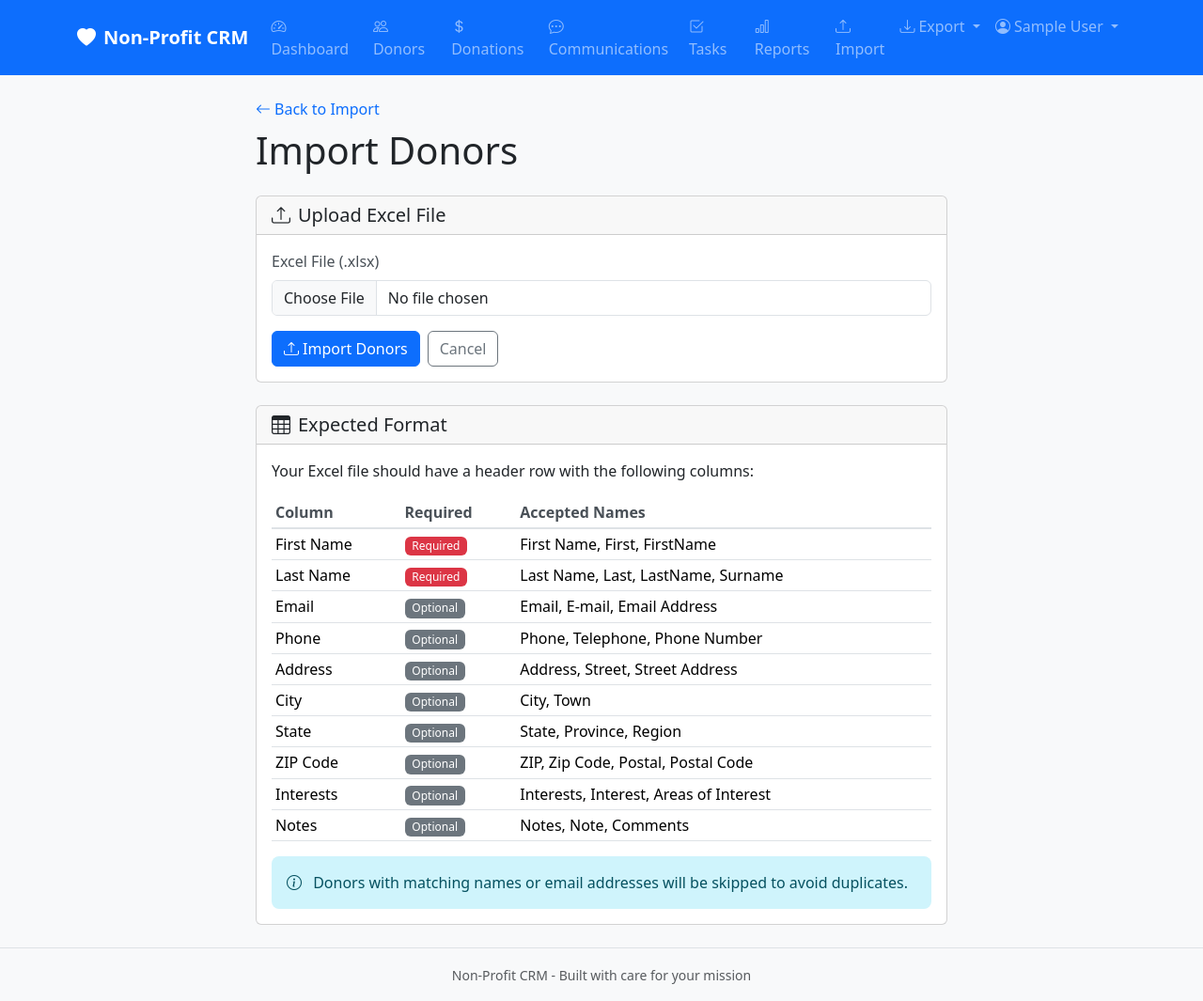
After one commit to deffland-sketch/nonprofit-crm, a Flask app: page /import/donors in a window 1280 px wide. The commit adds this page. Shown: the whole page at 94% size. Run offline with Flask 3, Linux system fonts and the light colour scheme; the visitor is signed in with stand-in values (Sample User, id 1); some libraries are stand-ins or nearby versions.

Commit message:
Add Excel import functionality for donors and donations
- Add openpyxl for Excel file parsing
- Add import routes for donors and donations
- Flexible column mapping (accepts common header variations)
- Auto-creates donors when importing donations if not found
- Skip duplicates based on name/email matching
- Support for various date and amount formats

Co-Authored-By: Claude Opus 4.5 <noreply@anthropic.com>

```diff
--- a/app.py
+++ b/app.py
@@ -3,14 +3,18 @@ import csv
 import io
 from datetime import datetime, date, timedelta
 from functools import wraps
+from decimal import Decimal, InvalidOperation
 
 from flask import Flask, render_template, request, redirect, url_for, flash, Response
 from flask_sqlalchemy import SQLAlchemy
 from flask_login import LoginManager, UserMixin, login_user, logout_user, login_required, current_user
 from werkzeug.security import generate_password_hash, check_password_hash
+from werkzeug.utils import secure_filename
 from flask_wtf import FlaskForm
+from flask_wtf.file import FileField, FileRequired, FileAllowed
 from wtforms import StringField, PasswordField, TextAreaField, DecimalField, DateField, SelectField, BooleanField
 from wtforms.validators import DataRequired, Email, Length, Optional, NumberRange
+from openpyxl import load_workbook
 
 # Initialize Flask app
 app = Flask(__name__)
@@ -189,6 +193,20 @@ class RelationshipForm(FlaskForm):
         ('friend', 'Friend'),
         ('board', 'Board Connection'),
         ('other', 'Other')
+    ])
+
+
+class ImportDonorsForm(FlaskForm):
+    file = FileField('Excel File', validators=[
+        FileRequired(),
+        FileAllowed(['xlsx', 'xls'], 'Excel files only (.xlsx, .xls)')
+    ])
+
+
+class ImportDonationsForm(FlaskForm):
+    file = FileField('Excel File', validators=[
+        FileRequired(),
+        FileAllowed(['xlsx', 'xls'], 'Excel files only (.xlsx, .xls)')
     ])
 
 
@@ -742,6 +760,282 @@ def export_donations():
 
 
 # =============================================================================
+# IMPORTS
+# =============================================================================
+
+@app.route('/import')
+@login_required
+def import_data():
+    return render_template('import.html')
+
+
+@app.route('/import/donors', methods=['GET', 'POST'])
+@login_required
+def import_donors():
+    form = ImportDonorsForm()
+
+    if form.validate_on_submit():
+        file = form.file.data
+        try:
+            wb = load_workbook(filename=io.BytesIO(file.read()))
+            ws = wb.active
+
+            # Get headers from first row
+            headers = [cell.value.lower().strip() if cell.value else '' for cell in ws[1]]
+
+            # Map common column name variations
+            column_map = {
+                'first_name': ['first name', 'first', 'firstname', 'first_name'],
+                'last_name': ['last name', 'last', 'lastname', 'last_name', 'surname'],
+                'email': ['email', 'e-mail', 'email address'],
+                'phone': ['phone', 'telephone', 'phone number', 'tel'],
+                'address': ['address', 'street', 'street address', 'address1'],
+                'city': ['city', 'town'],
+                'state': ['state', 'province', 'region'],
+                'zip_code': ['zip', 'zip code', 'zipcode', 'postal', 'postal code'],
+                'interests': ['interests', 'interest', 'areas of interest'],
+                'notes': ['notes', 'note', 'comments', 'comment']
+            }
+
+            # Find column indices
+            col_indices = {}
+            for field, variations in column_map.items():
+                for i, header in enumerate(headers):
+                    if header in variations:
+                        col_indices[field] = i
+                        break
+
+            # Check required columns
+            if 'first_name' not in col_indices or 'last_name' not in col_indices:
+                flash('Excel file must have "First Name" and "Last Name" columns.', 'danger')
+                return render_template('import_donors.html', form=form)
+
+            # Import rows
+            imported = 0
+            skipped = 0
+            for row in ws.iter_rows(min_row=2, values_only=True):
+                first_name = row[col_indices['first_name']] if col_indices.get('first_name') is not None else None
+                last_name = row[col_indices['last_name']] if col_indices.get('last_name') is not None else None
+
+                # Skip empty rows
+                if not first_name or not last_name:
+                    skipped += 1
+                    continue
+
+                # Check for existing donor by name and email
+                email = row[col_indices['email']] if col_indices.get('email') is not None else None
+                existing = None
+                if email:
+                    existing = Donor.query.filter_by(email=email).first()
+                if not existing:
+                    existing = Donor.query.filter_by(
+                        first_name=str(first_name).strip(),
+                        last_name=str(last_name).strip()
+                    ).first()
+
+                if existing:
+                    skipped += 1
+                    continue
+
+                donor = Donor(
+                    first_name=str(first_name).strip(),
+                    last_name=str(last_name).strip(),
+                    email=str(email).strip() if email else None,
+                    phone=str(row[col_indices['phone']]).strip() if col_indices.get('phone') is not None and row[col_indices['phone']] else None,
+                    address=str(row[col_indices['address']]).strip() if col_indices.get('address') is not None and row[col_indices['address']] else None,
+                    city=str(row[col_indices['city']]).strip() if col_indices.get('city') is not None and row[col_indices['city']] else None,
+                    state=str(row[col_indices['state']]).strip() if col_indices.get('state') is not None and row[col_indices['state']] else None,
+                    zip_code=str(row[col_indices['zip_code']]).strip() if col_indices.get('zip_code') is not None and row[col_indices['zip_code']] else None,
+                    interests=str(row[col_indices['interests']]).strip() if col_indices.get('interests') is not None and row[col_indices['interests']] else None,
+                    notes=str(row[col_indices['notes']]).strip() if col_indices.get('notes') is not None and row[col_indices['notes']] else None
+                )
+                db.session.add(donor)
+                imported += 1
+
+            db.session.commit()
+            flash(f'Successfully imported {imported} donors. Skipped {skipped} rows (empty or duplicates).', 'success')
+            return redirect(url_for('donors'))
+
+        except Exception as e:
+            flash(f'Error reading file: {str(e)}', 'danger')
+
+    return render_template('import_donors.html', form=form)
+
+
+@app.route('/import/donations', methods=['GET', 'POST'])
+@login_required
+def import_donations():
+    form = ImportDonationsForm()
+
+    if form.validate_on_submit():
+        file = form.file.data
+        try:
+            wb = load_workbook(filename=io.BytesIO(file.read()))
+            ws = wb.active
+
+            # Get headers from first row
+            headers = [cell.value.lower().strip() if cell.value else '' for cell in ws[1]]
+
+            # Map common column name variations
+            column_map = {
+                'donor_name': ['donor', 'donor name', 'name', 'full name', 'fullname'],
+                'first_name': ['first name', 'first', 'firstname'],
+                'last_name': ['last name', 'last', 'lastname', 'surname'],
+                'email': ['email', 'e-mail', 'donor email'],
+                'amount': ['amount', 'donation', 'gift', 'donation amount', 'gift amount', '$'],
+                'date': ['date', 'donation date', 'gift date', 'received date'],
+                'type': ['type', 'donation type', 'gift type', 'payment type'],
+                'campaign': ['campaign', 'fund', 'appeal', 'designation'],
+                'notes': ['notes', 'note', 'comments', 'memo']
+            }
+
+            # Find column indices
+            col_indices = {}
+            for field, variations in column_map.items():
+                for i, header in enumerate(headers):
+                    if header in variations:
+                        col_indices[field] = i
+                        break
+
+            # Check required columns
+            if 'amount' not in col_indices:
+                flash('Excel file must have an "Amount" column.', 'danger')
+                return render_template('import_donations.html', form=form)
+
+            has_donor_name = 'donor_name' in col_indices
+            has_split_name = 'first_name' in col_indices and 'last_name' in col_indices
+            has_email = 'email' in col_indices
+
+            if not has_donor_name and not has_split_name and not has_email:
+                flash('Excel file must have donor identification (Name, First/Last Name, or Email).', 'danger')
+                return render_template('import_donations.html', form=form)
+
+            # Import rows
+            imported = 0
+            skipped = 0
+            errors = []
+
+            for row_num, row in enumerate(ws.iter_rows(min_row=2, values_only=True), start=2):
+                try:
+                    # Parse amount
+                    amount_val = row[col_indices['amount']] if col_indices.get('amount') is not None else None
+                    if not amount_val:
+                        skipped += 1
+                        continue
+
+                    # Handle amount formatting (remove $, commas, etc.)
+                    if isinstance(amount_val, str):
+                        amount_val = amount_val.replace('$', '').replace(',', '').strip()
+                    try:
+                        amount = Decimal(str(amount_val))
+                    except InvalidOperation:
+                        errors.append(f'Row {row_num}: Invalid amount "{amount_val}"')
+                        continue
+
+                    # Find donor
+                    donor = None
+
+                    # Try email first
+                    if has_email and row[col_indices['email']]:
+                        email = str(row[col_indices['email']]).strip()
+                        donor = Donor.query.filter_by(email=email).first()
+
+                    # Try full name
+                    if not donor and has_donor_name and row[col_indices['donor_name']]:
+                        full_name = str(row[col_indices['donor_name']]).strip()
+                        parts = full_name.split(None, 1)
+                        if len(parts) >= 2:
+                            donor = Donor.query.filter_by(first_name=parts[0], last_name=parts[1]).first()
+                        elif len(parts) == 1:
+                            donor = Donor.query.filter_by(last_name=parts[0]).first()
+
+                    # Try split name
+                    if not donor and has_split_name:
+                        first = row[col_indices['first_name']]
+                        last = row[col_indices['last_name']]
+                        if first and last:
+                            donor = Donor.query.filter_by(
+                                first_name=str(first).strip(),
+                                last_name=str(last).strip()
+                            ).first()
+
+                    if not donor:
+                        # Create donor if we have enough info
+                        if has_split_name and row[col_indices['first_name']] and row[col_indices['last_name']]:
+                            donor = Donor(
+                                first_name=str(row[col_indices['first_name']]).strip(),
+                                last_name=str(row[col_indices['last_name']]).strip(),
+                                email=str(row[col_indices['email']]).strip() if has_email and row[col_indices['email']] else None
+                            )
+                            db.session.add(donor)
+                            db.session.flush()  # Get the ID
+                        elif has_donor_name and row[col_indices['donor_name']]:
+                            full_name = str(row[col_indices['donor_name']]).strip()
+                            parts = full_name.split(None, 1)
+                            donor = Donor(
+                                first_name=parts[0] if parts else 'Unknown',
+                                last_name=parts[1] if len(parts) > 1 else 'Donor',
+                                email=str(row[col_indices['email']]).strip() if has_email and row[col_indices['email']] else None
+                            )
+                            db.session.add(donor)
+                            db.session.flush()
+                        else:
+                            errors.append(f'Row {row_num}: Could not identify donor')
+                            continue
+
+                    # Parse date
+                    date_val = row[col_indices['date']] if col_indices.get('date') is not None else None
+                    donation_date = date.today()
+                    if date_val:
+                        if isinstance(date_val, datetime):
+                            donation_date = date_val.date()
+                        elif isinstance(date_val, date):
+                            donation_date = date_val
+                        else:
+                            try:
+                                donation_date = datetime.strptime(str(date_val).strip(), '%Y-%m-%d').date()
+                            except ValueError:
+                                try:
+                                    donation_date = datetime.strptime(str(date_val).strip(), '%m/%d/%Y').date()
+                                except ValueError:
+                                    pass  # Use today's date
+
+                    donation = Donation(
+                        donor_id=donor.id,
+                        amount=amount,
+                        date=donation_date,
+                        donation_type=str(row[col_indices['type']]).strip().lower() if col_indices.get('type') is not None and row[col_indices['type']] else 'one-time',
+                        campaign=str(row[col_indices['campaign']]).strip() if col_indices.get('campaign') is not None and row[col_indices['campaign']] else None,
+                        notes=str(row[col_indices['notes']]).strip() if col_indices.get('notes') is not None and row[col_indices['notes']] else None
+                    )
+                    db.session.add(donation)
+                    imported += 1
+
+                except Exception as e:
+                    errors.append(f'Row {row_num}: {str(e)}')
+
+            db.session.commit()
+
+            msg = f'Successfully imported {imported} donations.'
+            if skipped:
+                msg += f' Skipped {skipped} empty rows.'
+            if errors:
+                msg += f' {len(errors)} errors.'
+            flash(msg, 'success' if imported > 0 else 'warning')
+
+            if errors and len(errors) <= 10:
+                for err in errors:
+                    flash(err, 'warning')
+
+            return redirect(url_for('donations'))
+
+        except Exception as e:
+            flash(f'Error reading file: {str(e)}', 'danger')
+
+    return render_template('import_donations.html', form=form)
+
+
+# =============================================================================
 # INITIALIZE DATABASE
 # =============================================================================
 
--- a/requirements.txt
+++ b/requirements.txt
@@ -7,3 +7,4 @@ WTForms==3.1.1
 email-validator==2.1.0
 python-dotenv==1.0.0
 gunicorn==21.2.0
+openpyxl==3.1.2
--- a/templates/base.html
+++ b/templates/base.html
@@ -52,6 +52,11 @@
                     </li>
                 </ul>
                 <ul class="navbar-nav">
+                    <li class="nav-item">
+                        <a class="nav-link" href="{{ url_for('import_data') }}">
+                            <i class="bi bi-upload me-1"></i>Import
+                        </a>
+                    </li>
                     <li class="nav-item dropdown">
                         <a class="nav-link dropdown-toggle" href="#" role="button" data-bs-toggle="dropdown">
                             <i class="bi bi-download me-1"></i>Export
--- /dev/null
+++ b/templates/import_donors.html
@@ -0,0 +1,122 @@
+{% extends "base.html" %}
+
+{% block title %}Import Donors - Non-Profit CRM{% endblock %}
+
+{% block content %}
+<div class="row justify-content-center">
+    <div class="col-lg-8">
+        <div class="d-flex justify-content-between align-items-center mb-4">
+            <div>
+                <a href="{{ url_for('import_data') }}" class="text-decoration-none">
+                    <i class="bi bi-arrow-left me-1"></i>Back to Import
+                </a>
+                <h1 class="mt-2 mb-0">Import Donors</h1>
+            </div>
+        </div>
+
+        <div class="card mb-4">
+            <div class="card-header">
+                <h5 class="mb-0"><i class="bi bi-upload me-2"></i>Upload Excel File</h5>
+            </div>
+            <div class="card-body">
+                <form method="POST" enctype="multipart/form-data">
+                    {{ form.hidden_tag() }}
+
+                    <div class="mb-3">
+                        <label class="form-label">Excel File (.xlsx)</label>
+                        {{ form.file(class="form-control", accept=".xlsx,.xls") }}
+                        {% if form.file.errors %}
+                            <div class="text-danger small">{{ form.file.errors[0] }}</div>
+                        {% endif %}
+                    </div>
+
+                    <div class="d-flex gap-2">
+                        <button type="submit" class="btn btn-primary">
+                            <i class="bi bi-upload me-1"></i>Import Donors
+                        </button>
+                        <a href="{{ url_for('import_data') }}" class="btn btn-outline-secondary">Cancel</a>
+                    </div>
+                </form>
+            </div>
+        </div>
+
+        <div class="card">
+            <div class="card-header">
+                <h5 class="mb-0"><i class="bi bi-table me-2"></i>Expected Format</h5>
+            </div>
+            <div class="card-body">
+                <p>Your Excel file should have a header row with the following columns:</p>
+
+                <div class="table-responsive">
+                    <table class="table table-sm">
+                        <thead>
+                            <tr>
+                                <th>Column</th>
+                                <th>Required</th>
+                                <th>Accepted Names</th>
+                            </tr>
+                        </thead>
+                        <tbody>
+                            <tr>
+                                <td>First Name</td>
+                                <td><span class="badge bg-danger">Required</span></td>
+                                <td>First Name, First, FirstName</td>
+                            </tr>
+                            <tr>
+                                <td>Last Name</td>
+                                <td><span class="badge bg-danger">Required</span></td>
+                                <td>Last Name, Last, LastName, Surname</td>
+                            </tr>
+                            <tr>
+                                <td>Email</td>
+                                <td><span class="badge bg-secondary">Optional</span></td>
+                                <td>Email, E-mail, Email Address</td>
+                            </tr>
+                            <tr>
+                                <td>Phone</td>
+                                <td><span class="badge bg-secondary">Optional</span></td>
+                                <td>Phone, Telephone, Phone Number</td>
+                            </tr>
+                            <tr>
+                                <td>Address</td>
+                                <td><span class="badge bg-secondary">Optional</span></td>
+                                <td>Address, Street, Street Address</td>
+                            </tr>
+                            <tr>
+                                <td>City</td>
+                                <td><span class="badge bg-secondary">Optional</span></td>
+                                <td>City, Town</td>
+                            </tr>
+                            <tr>
+                                <td>State</td>
+                                <td><span class="badge bg-secondary">Optional</span></td>
+                                <td>State, Province, Region</td>
+                            </tr>
+                            <tr>
+                                <td>ZIP Code</td>
+                                <td><span class="badge bg-secondary">Optional</span></td>
+                                <td>ZIP, Zip Code, Postal, Postal Code</td>
+                            </tr>
+                            <tr>
+                                <td>Interests</td>
+                                <td><span class="badge bg-secondary">Optional</span></td>
+                                <td>Interests, Interest, Areas of Interest</td>
+                            </tr>
+                            <tr>
+                                <td>Notes</td>
+                                <td><span class="badge bg-secondary">Optional</span></td>
+                                <td>Notes, Note, Comments</td>
+                            </tr>
+                        </tbody>
+                    </table>
+                </div>
+
+                <div class="alert alert-info mb-0">
+                    <i class="bi bi-info-circle me-2"></i>
+                    Donors with matching names or email addresses will be skipped to avoid duplicates.
+                </div>
+            </div>
+        </div>
+    </div>
+</div>
+{% endblock %}
```
Also changed, not shown: templates/import.html (added, +63 -0 lines), templates/import_donations.html (added, +127 -0 lines).
